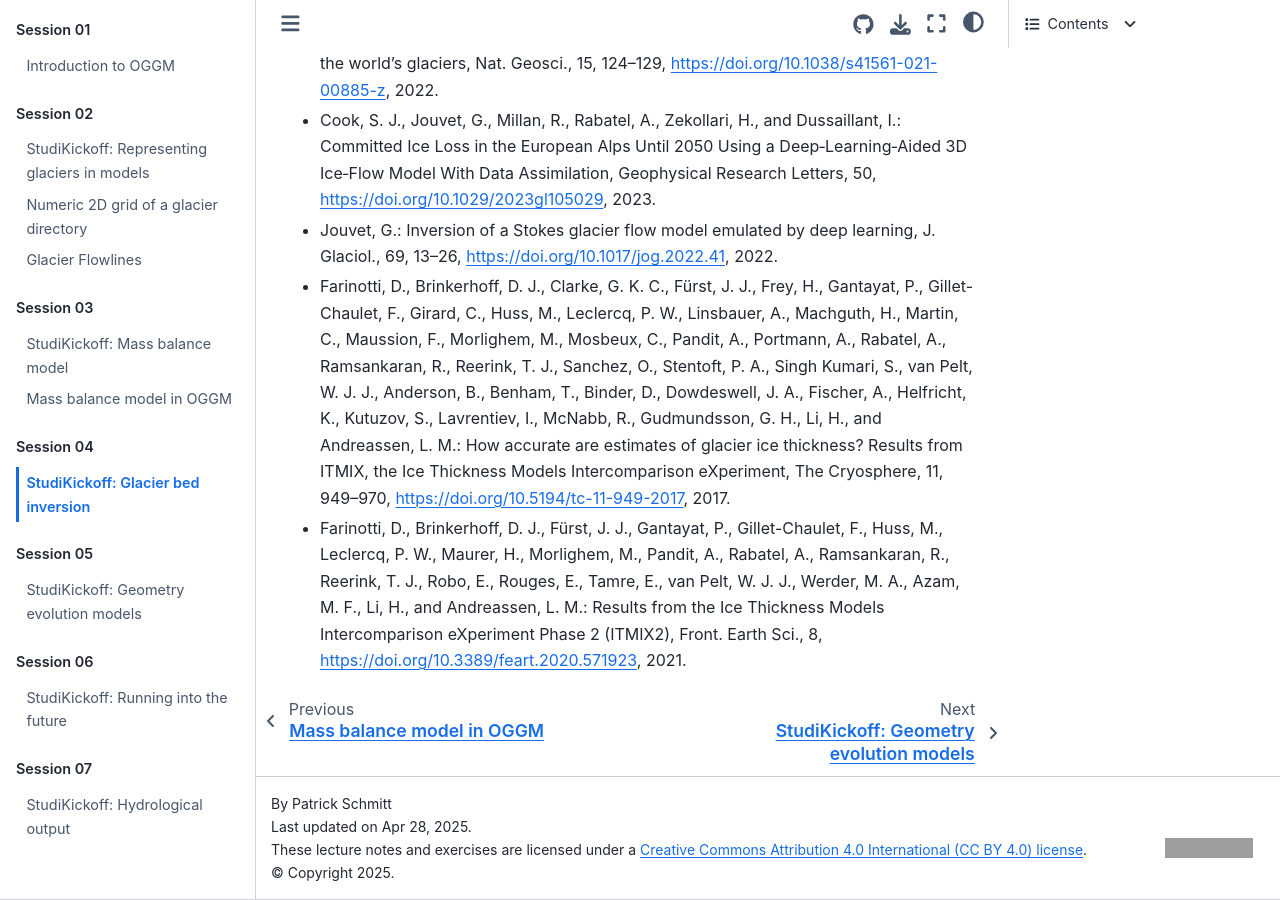
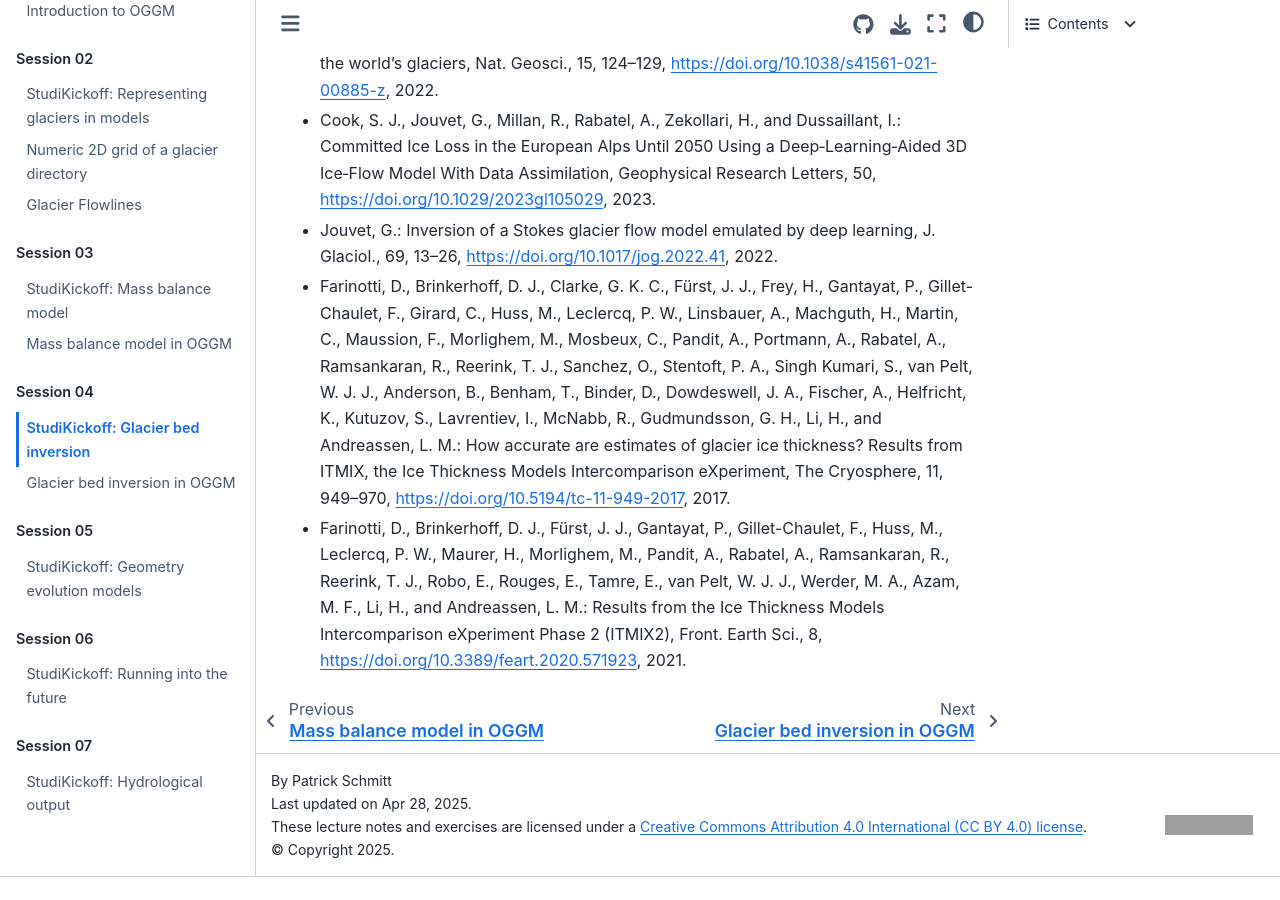
Before and after one commit to pat-schmitt/the_cryosphere_in_the_climate_system, a Jupyter Book: the page built from book/session_04/topic.md, in a window 1280 px wide and 900 px high, scrolled down 856 px. Built offline with Jupyter Book 1.0.4 settings and Sphinx 7.4.7 and the Sphinx Book theme 1.1.4, drawn with Linux system fonts in a browser that asks for light colours; after the commit the page ends 1733 px from its top, so only the background shows below that; grey boxes are pictures that could not be loaded.

Commit message:
add session 4

```diff
--- a/book/_toc.yml
+++ b/book/_toc.yml
@@ -23,7 +23,7 @@ parts:
   - caption: Session 04
     chapters:
     - file: session_04/topic
-    #- file: session_04/practicals
+    - file: session_04/bed_inversion
   - caption: Session 05
     chapters:
     - file: session_05/topic
```
Also changed, not shown: book/session_04/bed_inversion.ipynb (added), 1 other file.
